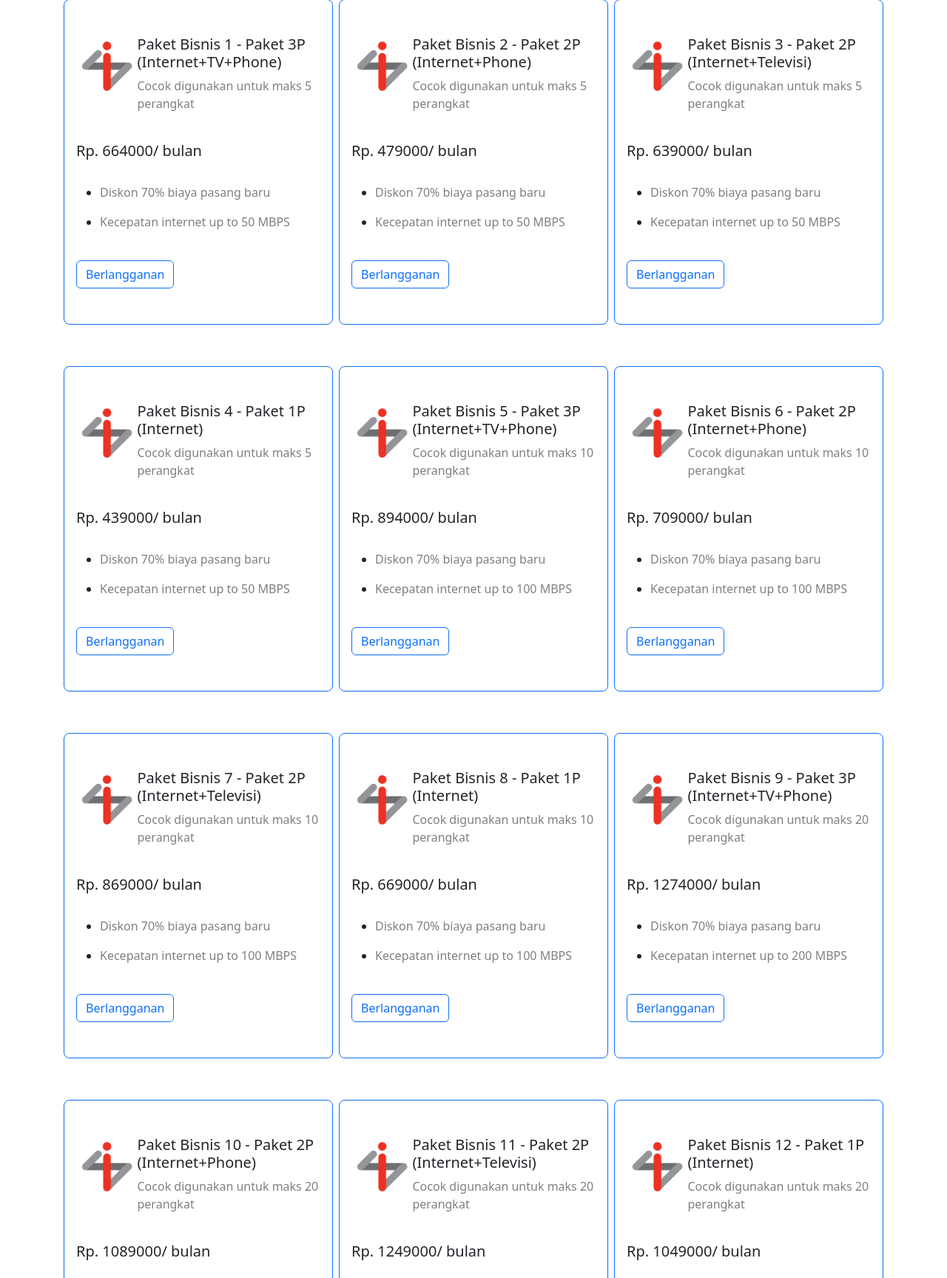
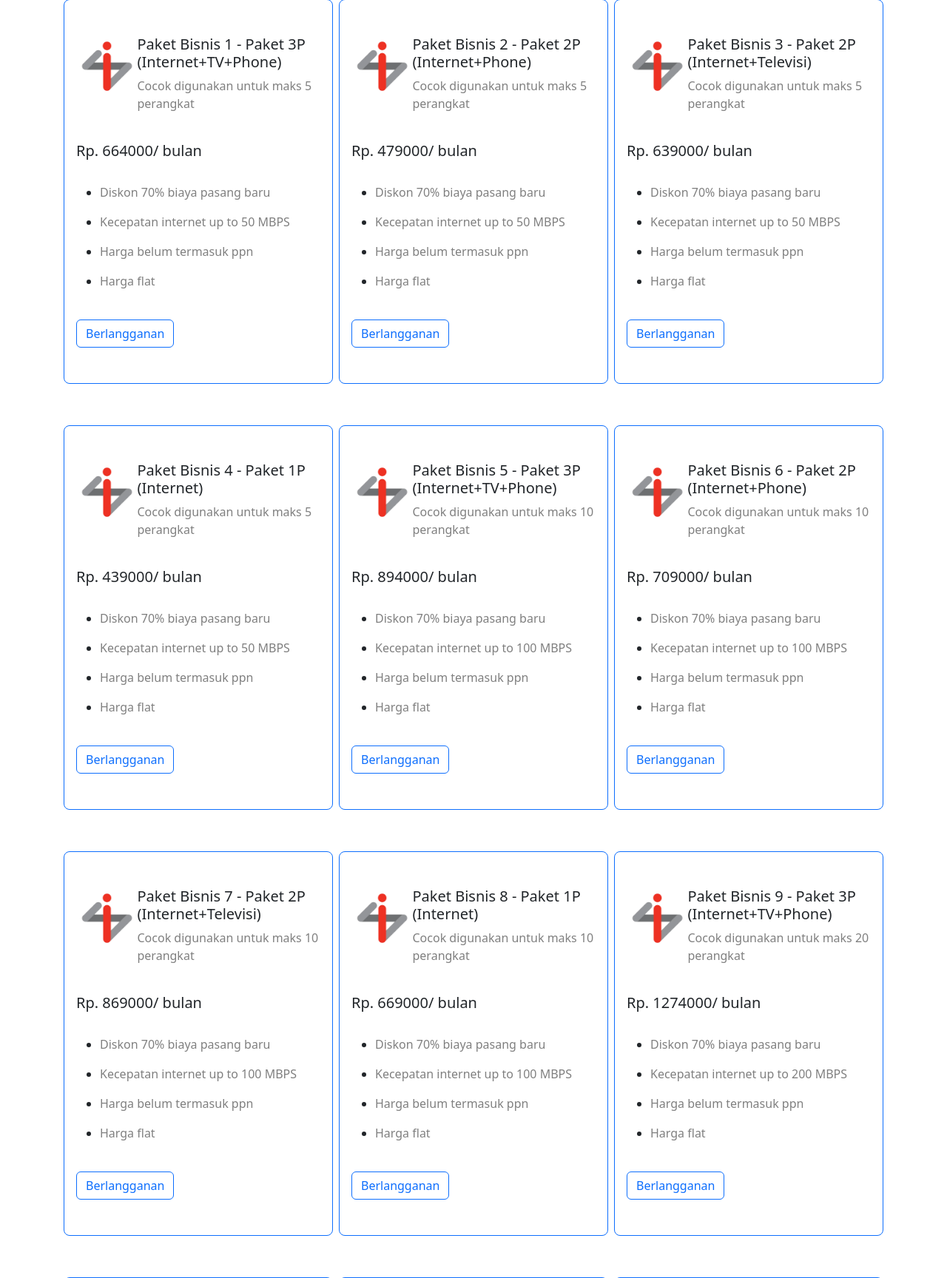
Before and after one commit to hastyana/Indibiz, a PHP site: page /product.php in a window 1280 px wide. Shown: the part 1080-2808 px from the top of the page at 74% size. Run offline with PHP 8.4, Linux system fonts and the light colour scheme; a user stored in the database is signed in; data comes from the database, SQL or seed files in the repository; some libraries are stand-ins or nearby versions.

Commit message:
Update product.php

```diff
--- a/product.php
+++ b/product.php
@@ -150,6 +150,12 @@ if (!isset($_SESSION['username']) || $_SESSION['level'] !== 'user') {
                                 <li>
                                     <p class='text-sm-start text-black-50'>Kecepatan internet up to $brg[kecepatan_item] MBPS</p>
                                 </li>
+                            <li>
+                                <p class='text-sm-start text-black-50'>Harga belum termasuk ppn</p>
+                            </li>
+                            <li>
+                                <p class='text-sm-start text-black-50'>Harga flat</p>
+                            </li>
                             </ul>
                             <a class='navbar-brand' href='pemesanan.php?id_item=$brg[id_item]'>
                                 <button type='button' class='btn btn-outline-danger'>
@@ -195,6 +201,12 @@ if (!isset($_SESSION['username']) || $_SESSION['level'] !== 'user') {
                                 <li>
                                     <p class='text-sm-start text-black-50'>Kecepatan internet up to $brg[kecepatan_item] MBPS</p>
                                 </li>
+                            <li>
+                                <p class='text-sm-start text-black-50'>Harga belum termasuk ppn</p>
+                            </li>
+                            <li>
+                                <p class='text-sm-start text-black-50'>Harga flat</p>
+                            </li>
                             </ul>
                             <a class='navbar-brand' href='pemesanan.php?id_item=$brg[id_item]'>
                                 <button type='button' class='btn btn-outline-danger'>
@@ -240,6 +252,12 @@ if (!isset($_SESSION['username']) || $_SESSION['level'] !== 'user') {
                                 <li>
                                     <p class='text-sm-start text-black-50'>Kecepatan internet up to $brg[kecepatan_item] MBPS</p>
                                 </li>
+                            <li>
+                                <p class='text-sm-start text-black-50'>Harga belum termasuk ppn</p>
+                            </li>
+                            <li>
+                                <p class='text-sm-start text-black-50'>Harga flat</p>
+                            </li>
                             </ul>
                             <a class='navbar-brand' href='pemesanan.php?id_item=$brg[id_item]'>
                                 <button type='button' class='btn btn-outline-danger'>
@@ -285,6 +303,12 @@ if (!isset($_SESSION['username']) || $_SESSION['level'] !== 'user') {
                                 <li>
                                     <p class='text-sm-start text-black-50'>Kecepatan internet up to $brg[kecepatan_item] MBPS</p>
                                 </li>
+                            <li>
+                                <p class='text-sm-start text-black-50'>Harga belum termasuk ppn</p>
+                            </li>
+                            <li>
+                                <p class='text-sm-start text-black-50'>Harga flat</p>
+                            </li>
                             </ul>
                             <a class='navbar-brand' href='pemesanan.php?id_item=$brg[id_item]'>
                                 <button type='button' class='btn btn-outline-danger'>
@@ -330,6 +354,12 @@ if (!isset($_SESSION['username']) || $_SESSION['level'] !== 'user') {
                                 <li>
                                     <p class='text-sm-start text-black-50'>Kecepatan internet up to $brg[kecepatan_item] MBPS</p>
                                 </li>
+                            <li>
+                                <p class='text-sm-start text-black-50'>Harga belum termasuk ppn</p>
+                            </li>
+                            <li>
+                                <p class='text-sm-start text-black-50'>Harga flat</p>
+                            </li>
                             </ul>
                             <a class='navbar-brand' href='pemesanan.php?id_item=$brg[id_item]'>
                                 <button type='button' class='btn btn-outline-danger'>
@@ -375,6 +405,12 @@ if (!isset($_SESSION['username']) || $_SESSION['level'] !== 'user') {
                                 <li>
                                     <p class='text-sm-start text-black-50'>Kecepatan internet up to $brg[kecepatan_item] MBPS</p>
                                 </li>
+                            <li>
+                                <p class='text-sm-start text-black-50'>Harga belum termasuk ppn</p>
+                            </li>
+                            <li>
+                                <p class='text-sm-start text-black-50'>Harga flat</p>
+                            </li>
                             </ul>
                             <a class='navbar-brand' href='pemesanan.php?id_item=$brg[id_item]'>
                                 <button type='button' class='btn btn-outline-danger'>
@@ -420,6 +456,12 @@ if (!isset($_SESSION['username']) || $_SESSION['level'] !== 'user') {
                                 <li>
                                     <p class='text-sm-start text-black-50'>Kecepatan internet up to $brg[kecepatan_item] MBPS</p>
                                 </li>
+                            <li>
+                                <p class='text-sm-start text-black-50'>Harga belum termasuk ppn</p>
+                            </li>
+                            <li>
+                                <p class='text-sm-start text-black-50'>Harga flat</p>
+                            </li>
                             </ul>
                             <a class='navbar-brand' href='pemesanan.php?id_item=$brg[id_item]'>
                                 <button type='button' class='btn btn-outline-danger'>
@@ -466,6 +508,12 @@ if (!isset($_SESSION['username']) || $_SESSION['level'] !== 'user') {
                                 <li>
                                     <p class='text-sm-start text-black-50'>Kecepatan internet up to $brg[kecepatan_item] MBPS</p>
                                 </li>
+                            <li>
+                                <p class='text-sm-start text-black-50'>Harga belum termasuk ppn</p>
+                            </li>
+                            <li>
+                                <p class='text-sm-start text-black-50'>Harga flat</p>
+                            </li>
                             </ul>
                             <a class='navbar-brand' href='pemesanan.php?id_item=$brg[id_item]'>
                                 <button type='button' class='btn btn-outline-danger'>
@@ -511,6 +559,12 @@ if (!isset($_SESSION['username']) || $_SESSION['level'] !== 'user') {
                                 <li>
                                     <p class='text-sm-start text-black-50'>Kecepatan internet up to $brg[kecepatan_item] MBPS</p>
                                 </li>
+                            <li>
+                                <p class='text-sm-start text-black-50'>Harga belum termasuk ppn</p>
+                            </li>
+                            <li>
+                                <p class='text-sm-start text-black-50'>Harga flat</p>
+                            </li>
                             </ul>
                             <a class='navbar-brand' href='pemesanan.php?id_item=$brg[id_item]'>
                                 <button type='button' class='btn btn-outline-danger'>
@@ -556,6 +610,12 @@ if (!isset($_SESSION['username']) || $_SESSION['level'] !== 'user') {
                                 <li>
                                     <p class='text-sm-start text-black-50'>Kecepatan internet up to $brg[kecepatan_item] MBPS</p>
                                 </li>
+                            <li>
+                                <p class='text-sm-start text-black-50'>Harga belum termasuk ppn</p>
+                            </li>
+                            <li>
+                                <p class='text-sm-start text-black-50'>Harga flat</p>
+                            </li>
                             </ul>
                             <a class='navbar-brand' href='pemesanan.php?id_item=$brg[id_item]'>
                                 <button type='button' class='btn btn-outline-danger'>
@@ -601,6 +661,12 @@ if (!isset($_SESSION['username']) || $_SESSION['level'] !== 'user') {
                                 <li>
                                     <p class='text-sm-start text-black-50'>Kecepatan internet up to $brg[kecepatan_item] MBPS</p>
                                 </li>
+                            <li>
+                                <p class='text-sm-start text-black-50'>Harga belum termasuk ppn</p>
+                            </li>
+                            <li>
+                                <p class='text-sm-start text-black-50'>Harga flat</p>
+                            </li>
                             </ul>
                             <a class='navbar-brand' href='pemesanan.php?id_item=$brg[id_item]'>
                                 <button type='button' class='btn btn-outline-danger'>
@@ -646,6 +712,12 @@ if (!isset($_SESSION['username']) || $_SESSION['level'] !== 'user') {
                                 <li>
                                     <p class='text-sm-start text-black-50'>Kecepatan internet up to $brg[kecepatan_item] MBPS</p>
                                 </li>
+                            <li>
+                                <p class='text-sm-start text-black-50'>Harga belum termasuk ppn</p>
+                            </li>
+                            <li>
+                                <p class='text-sm-start text-black-50'>Harga flat</p>
+                            </li>
                             </ul>
                             <a class='navbar-brand' href='pemesanan.php?id_item=$brg[id_item]'>
                                 <button type='button' class='btn btn-outline-danger'>
@@ -691,6 +763,12 @@ if (!isset($_SESSION['username']) || $_SESSION['level'] !== 'user') {
                                 <li>
                                     <p class='text-sm-start text-black-50'>Kecepatan internet up to $brg[kecepatan_item] MBPS</p>
                                 </li>
+                            <li>
+                                <p class='text-sm-start text-black-50'>Harga belum termasuk ppn</p>
+                            </li>
+                            <li>
+                                <p class='text-sm-start text-black-50'>Harga flat</p>
+                            </li>
                             </ul>
                             <a class='navbar-brand' href='pemesanan.php?id_item=$brg[id_item]'>
                                 <button type='button' class='btn btn-outline-danger'>
@@ -736,6 +814,12 @@ if (!isset($_SESSION['username']) || $_SESSION['level'] !== 'user') {
                                 <li>
                                     <p class='text-sm-start text-black-50'>Kecepatan internet up to $brg[kecepatan_item] MBPS</p>
                                 </li>
+                            <li>
+                                <p class='text-sm-start text-black-50'>Harga belum termasuk ppn</p>
+                            </li>
+                            <li>
+                                <p class='text-sm-start text-black-50'>Harga flat</p>
+                            </li>
                             </ul>
                             <a class='navbar-brand' href='pemesanan.php?id_item=$brg[id_item]'>
                                 <button type='button' class='btn btn-outline-danger'>
@@ -781,6 +865,12 @@ if (!isset($_SESSION['username']) || $_SESSION['level'] !== 'user') {
                                 <li>
                                     <p class='text-sm-start text-black-50'>Kecepatan internet up to $brg[kecepatan_item] MBPS</p>
                                 </li>
+                            <li>
+                                <p class='text-sm-start text-black-50'>Harga belum termasuk ppn</p>
+                            </li>
+                            <li>
+                                <p class='text-sm-start text-black-50'>Harga flat</p>
+                            </li>
                             </ul>
                             <a class='navbar-brand' href='pemesanan.php?id_item=$brg[id_item]'>
                                 <button type='button' class='btn btn-outline-danger'>
@@ -858,6 +948,12 @@ if (!isset($_SESSION['username']) || $_SESSION['level'] !== 'user') {
                                         <li>
                                             <p class='text-sm-start text-black-50'>Kecepatan internet up to $d4[kecepatan_item] MBPS</p>
                                         </li>
+                                        <li>
+                                            <p class='text-sm-start text-black-50'>Harga belum termasuk ppn</p>
+                                        </li>
+                                        <li>
+                                            <p class='text-sm-start text-black-50'>Harga flat</p>
+                                        </li>
                                     </ul>
                                     <a class='navbar-brand' href='pemesanan.php?id_item=$d4[id_item]'>
                                         <button type='button' class='btn btn-outline-primary'>
```
